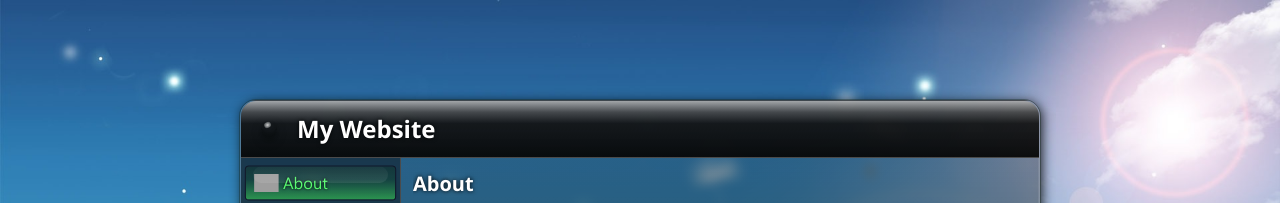
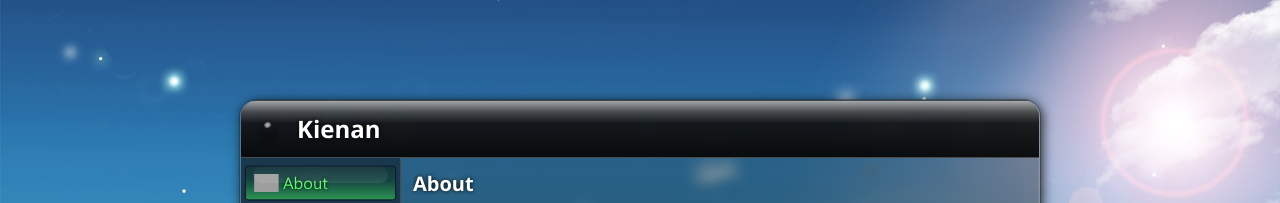
Before and after one commit to teng1m/website, a React (Vite) app: page / in a window 1280 px wide. Shown: the top 203 px of the page. Built offline with nearby package versions, Linux system fonts and the light colour scheme; grey boxes are pictures that could not be loaded.

Commit message:
edited name

```diff
--- a/index.html
+++ b/index.html
@@ -4,7 +4,7 @@
         <meta charset="UTF-8" />
         <link rel="icon" type="image/x-icon" href="/favicon.ico" />
         <meta name="viewport" content="width=device-width, initial-scale=1.0" />
-        <title>My Website</title>
+        <title>Kienan</title>
     </head>
     <body>
         <div id="root"></div>
--- a/src/App.tsx
+++ b/src/App.tsx
@@ -43,7 +43,7 @@ export default function App() {
                             }}
                         />
                     </div>
-                    <h1 className="text-2xl">My Website</h1>
+                    <h1 className="text-2xl">Kienan</h1>
                 </div>
 
                 {/* body */}
```
